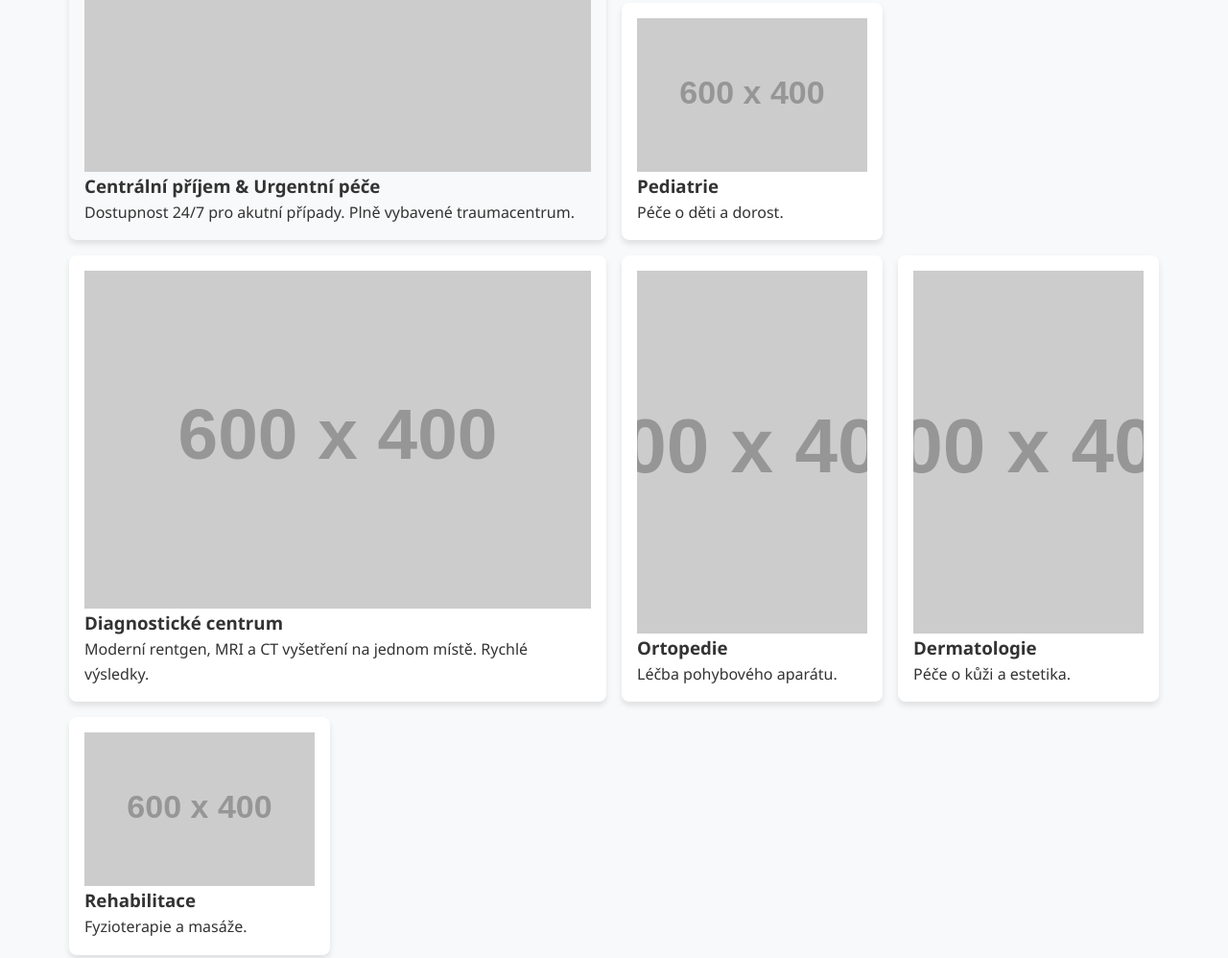
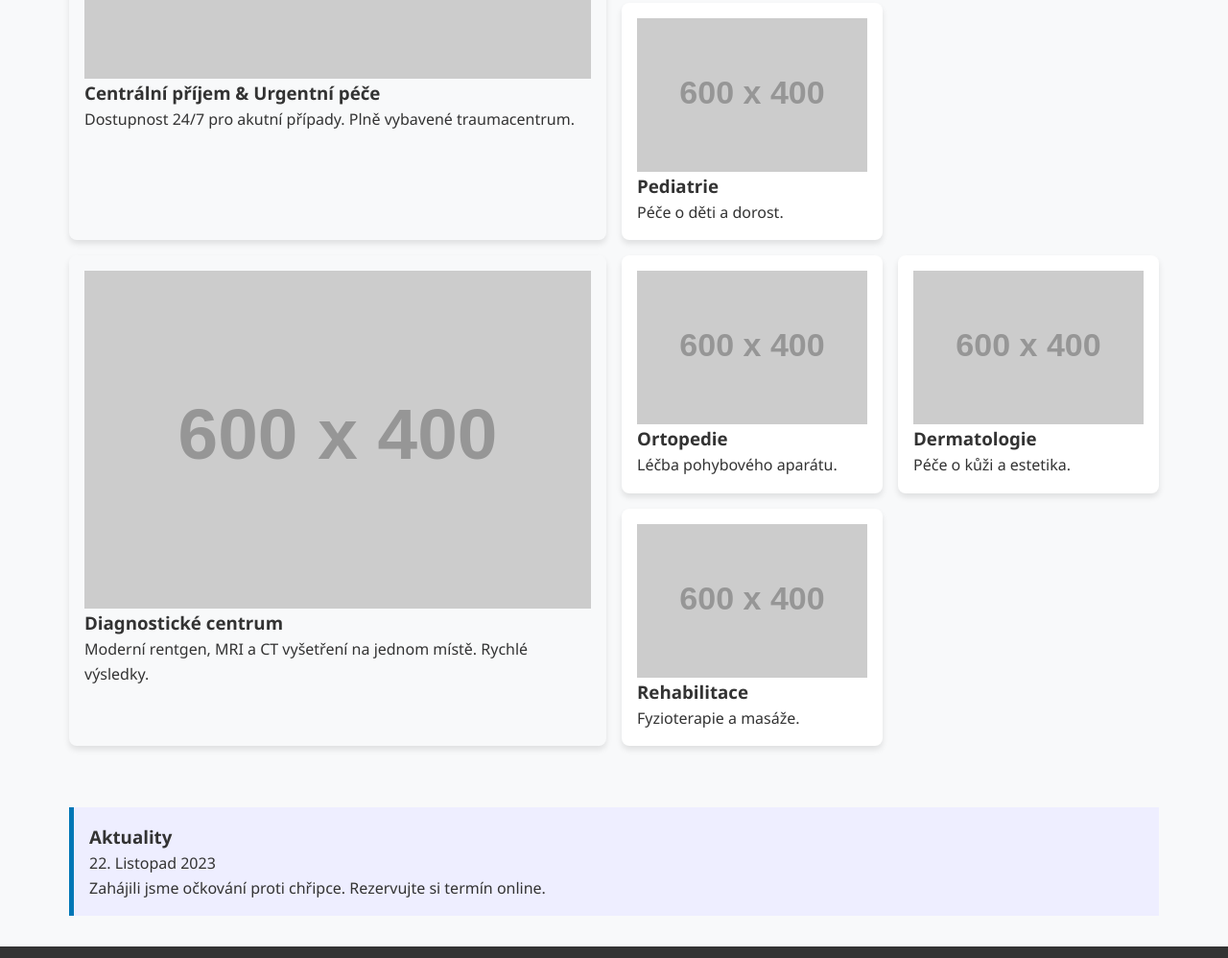
Before and after one commit to 0x416c6941/webdesign_czu, a plain HTML site: page index.html in a window 1280 px wide. Shown: the part 952-1950 px from the top of the page at 96% size. Drawn offline with Linux system fonts and the light colour scheme; placeholder pictures from the web are drawn by us.

Commit message:
femboy grid update

```diff
--- a/style.css
+++ b/style.css
@@ -218,18 +218,10 @@ body > header {
     border-radius: var(--border-radius);
     box-shadow: var(--box-shadow);
     transition: transform 0.2s;
-    display: flex;
-    flex-direction: column;
 }
 
 .grid-item:hover {
     transform: translateY(-5px);
-}
-
-.grid-item img {
-    flex: 1;
-    object-fit: cover;
-    min-height: 150px;
 }
 
 /* Doctor Cards */
@@ -368,6 +360,9 @@ footer {
 
     .grid-item:nth-child(5) {
         grid-column: span 2;
+        grid-row: span 2;
+        background-color: var(--color-primary-light);
+
     }
 
     .nav-container {
```
